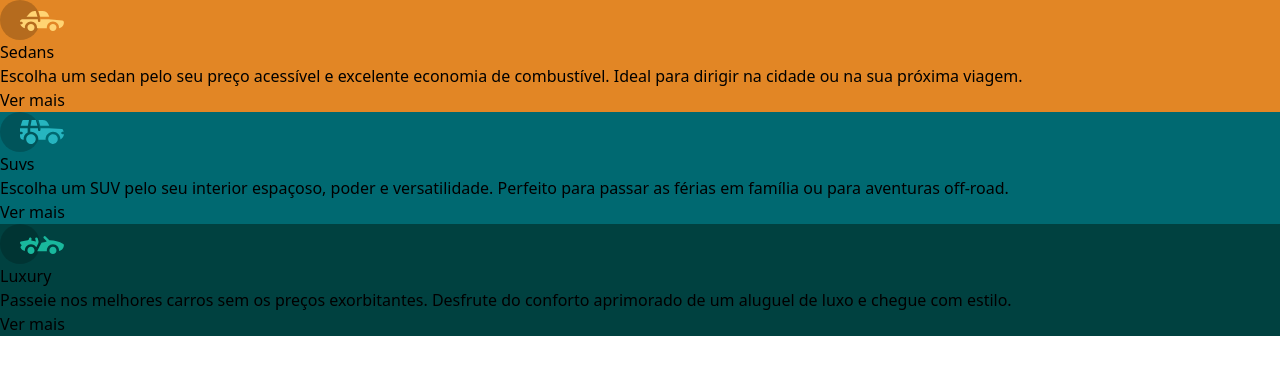
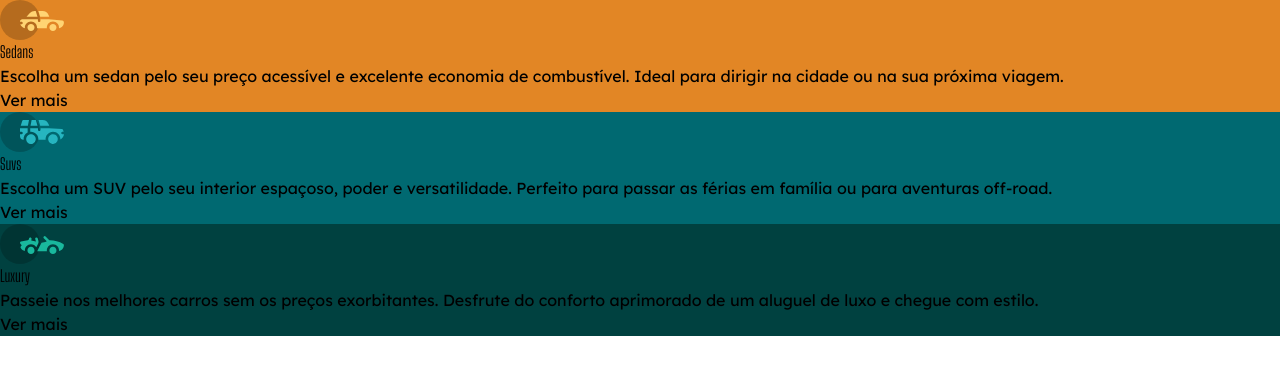
Before and after one commit to WellingtonFe/carros, a React (Vite) app: page / in a window 1280 px wide. Shown: the top 374 px of the page. Built offline with nearby package versions, Linux system fonts and the light colour scheme.

Commit message:
quarto commit

```diff
--- a/src/App.jsx
+++ b/src/App.jsx
@@ -7,21 +7,21 @@
       <section>
         <div className="bg-orange">
           <img src={iconSedans} alt="icone dos carros sedans" />
-          <h2>Sedans</h2>
-          <p>Escolha um sedan pelo seu preço acessível e excelente economia de combustível. Ideal para dirigir na cidade ou na sua próxima viagem.</p>
-          <a href="https://www.webmotors.com.br/sedans" target="_blank">Ver mais</a>
+          <h2 className="font-shoulders">Sedans</h2>
+          <p className="font-lexend">Escolha um sedan pelo seu preço acessível e excelente economia de combustível. Ideal para dirigir na cidade ou na sua próxima viagem.</p>
+          <a href="https://www.webmotors.com.br/sedans" target="_blank" className="font-lexend">Ver mais</a>
         </div>
         <div className="bg-green">
           <img src={iconSuvs} alt="icone dos carros suvs" />
-          <h2>Suvs</h2>
-          <p>Escolha um SUV pelo seu interior espaçoso, poder e versatilidade. Perfeito para passar as férias em família ou para aventuras off-road.</p>
-          <a href="https://www.webmotors.com.br/suvs" target="_blank">Ver mais</a>
+          <h2 className="font-shoulders">Suvs</h2>
+          <p className="font-lexend">Escolha um SUV pelo seu interior espaçoso, poder e versatilidade. Perfeito para passar as férias em família ou para aventuras off-road.</p>
+          <a href="https://www.webmotors.com.br/suvs" target="_blank" className="font-lexend">Ver mais</a>
         </div>
         <div className="bg-dark-green">
           <img src={iconLuxury} alt="icone dos caros luxury" />
-          <h2>Luxury</h2>
-          <p>Passeie nos melhores carros sem os preços exorbitantes. Desfrute do conforto aprimorado de um aluguel de luxo e chegue com estilo.</p>
-          <a href="https://www.webmotors.com.br/carros-de-luxo" target="_blank">Ver mais</a>
+          <h2 className="font-shoulders">Luxury</h2>
+          <p className="font-lexend">Passeie nos melhores carros sem os preços exorbitantes. Desfrute do conforto aprimorado de um aluguel de luxo e chegue com estilo.</p>
+          <a href="https://www.webmotors.com.br/carros-de-luxo" target="_blank" className="font-lexend">Ver mais</a>
         </div>
       </section>
     </main>
```
